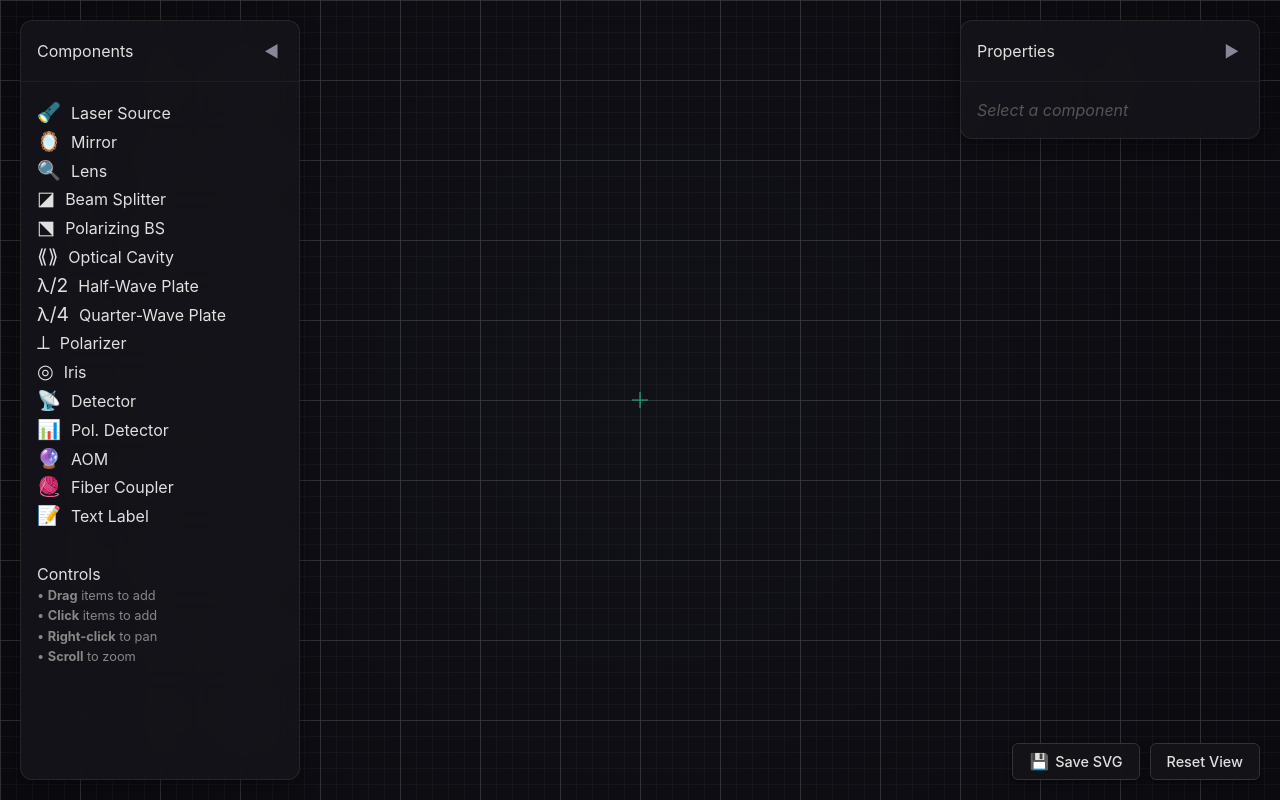
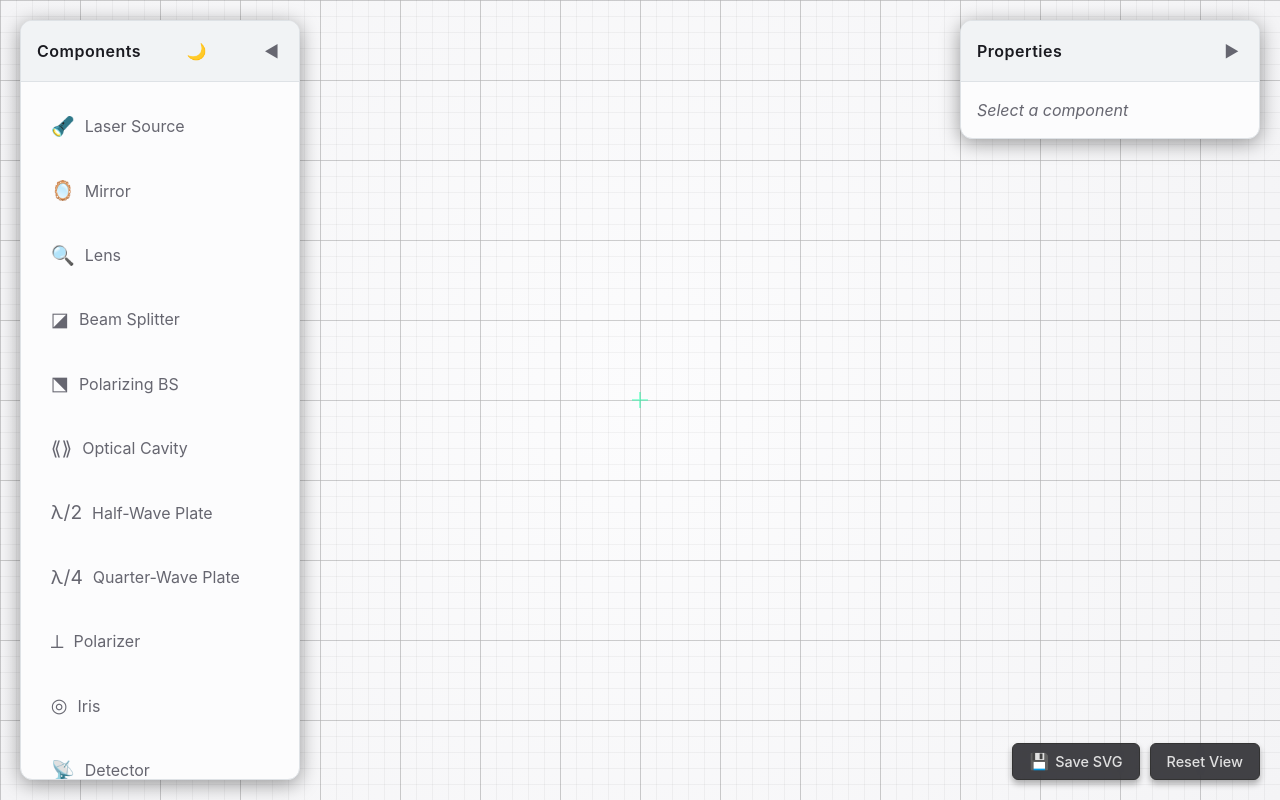
Before and after one commit to narongrit1053/Optics-table, a React (Vite) app: page / in a window 1280 px wide. Built offline with nearby package versions, Linux system fonts and the light colour scheme.

Commit message:
Add light-dark mode

```diff
--- a/src/App.css
+++ b/src/App.css
@@ -2,7 +2,7 @@
   position: relative;
   width: 100vw;
   height: 100vh;
-  background: var(--bg-dark);
+  background: var(--bg-main);
   overflow: hidden;
 }
 
@@ -16,7 +16,7 @@
 }
 
 .main-stage {
-  background: radial-gradient(circle at center, #111118 0%, #0a0a0f 100%);
+  background: radial-gradient(circle at center, var(--bg-panel) 0%, var(--bg-main) 100%);
   overflow: hidden;
 }
 
@@ -24,9 +24,9 @@
 .overlay-panel {
   position: absolute;
   z-index: 10;
-  background: rgba(20, 20, 26, 0.85);
-  backdrop-filter: blur(12px);
-  border: 1px solid rgba(255, 255, 255, 0.08);
+  background: var(--bg-panel);
+  /* backdrop-filter: blur(12px); Removed blur as it might look odd on white if not handled carefully, or keep it */
+  border: 1px solid var(--border);
 
   transition: all 0.3s cubic-bezier(0.4, 0, 0.2, 1);
   overflow: hidden;
@@ -71,7 +71,8 @@
   align-items: center;
   justify-content: space-between;
   padding: 1rem;
-  border-bottom: 1px solid rgba(255, 255, 255, 0.05);
+  border-bottom: 1px solid var(--border);
+  background-color: var(--header-bg);
   min-height: 60px;
 }
 
@@ -99,6 +100,50 @@
   flex: 1;
   overflow-y: auto;
   padding: 1rem;
+  color: var(--text-main);
+  /* Ensure default text is visible */
+}
+
+/* Explicit text visibility for labels and headers */
+.overlay-content label {
+  color: var(--text-dim);
+  font-weight: 500;
+}
+
+.overlay-content .header,
+.panel-header .header {
+  color: var(--text-main);
+  font-weight: 600;
+  letter-spacing: 0.5px;
+}
+
+/* Input placeholder visibility */
+input::placeholder {
+  color: var(--text-dim);
+  opacity: 0.5;
+}
+
+.component-item {
+  display: flex;
+  align-items: center;
+  padding: 0.8rem;
+  margin-bottom: 0.5rem;
+  border-radius: 8px;
+  cursor: grab;
+  color: var(--text-dim);
+  background: transparent;
+  transition: all 0.2s ease;
+  border: 1px solid transparent;
+}
+
+.component-item:hover {
+  background: rgba(255, 255, 255, 0.05);
+  color: var(--text-main);
+  border-color: var(--border);
+}
+
+.component-item:active {
+  cursor: grabbing;
 }
 
 .collapsed .overlay-content,
--- a/src/App.jsx
+++ b/src/App.jsx
@@ -12,6 +12,22 @@ function App() {
     present: [],
     future: []
   });
+
+  // Theme State
+  const [theme, setTheme] = useState(localStorage.getItem('theme') || 'light');
+
+  useEffect(() => {
+    if (theme === 'dark') {
+      document.body.classList.add('dark-mode');
+    } else {
+      document.body.classList.remove('dark-mode');
+    }
+    localStorage.setItem('theme', theme);
+  }, [theme]);
+
+  const toggleTheme = () => {
+    setTheme(prev => prev === 'light' ? 'dark' : 'light');
+  };
 
   const [selectedCompId, setSelectedCompId] = useState(null);
   const [clipboard, setClipboard] = useState(null);
@@ -201,6 +217,8 @@ function App() {
       {/* Overlays - On top */}
       <Sidebar
         setComponents={(fn) => setComponentsAdapter(fn, true)}
+        toggleTheme={toggleTheme}
+        theme={theme}
       />
       <PropertiesPanel
         selectedCompId={selectedCompId}
--- a/src/components/OpticalTable.jsx
+++ b/src/components/OpticalTable.jsx
@@ -206,11 +206,11 @@ const OpticalTable = ({ components, setComponents, onSelect, saveCheckpoint }) =
             >
                 <defs>
                     <pattern id="grid" width="20" height="20" patternUnits="userSpaceOnUse">
-                        <path d="M 20 0 L 0 0 0 20" fill="none" stroke="rgba(255,255,255,0.08)" strokeWidth="1" />
+                        <path d="M 20 0 L 0 0 0 20" fill="none" stroke="var(--grid-color)" strokeWidth="1" />
                     </pattern>
                     <pattern id="grid-large" width="100" height="100" patternUnits="userSpaceOnUse">
                         <rect width="100" height="100" fill="url(#grid)" />
-                        <path d="M 100 0 L 0 0 0 100" fill="none" stroke="rgba(255,255,255,0.15)" strokeWidth="2" />
+                        <path d="M 100 0 L 0 0 0 100" fill="none" stroke="var(--grid-color-large)" strokeWidth="2" />
                     </pattern>
                     {/* Laser Glow Filter - Tighter glow to prevent disappearing lines */}
                     <filter id="glow" x="-50%" y="-50%" width="200%" height="200%">
@@ -424,7 +424,7 @@ const OpticalTable = ({ components, setComponents, onSelect, saveCheckpoint }) =
                                 {/* Power Readout - conditional */}
                                 {(comp.params?.showReadout ?? true) && (
                                     <g transform={`rotate(${-comp.rotation}) translate(15, -25)`}>
-                                        <text x="0" y="0" fill="#aaa" fontSize="10" fontFamily="monospace" style={{ pointerEvents: 'none', userSelect: 'none' }}>
+                                        <text x="0" y="0" fill="var(--text-dim)" fontSize="10" fontFamily="monospace" style={{ pointerEvents: 'none', userSelect: 'none' }}>
                                             {(hits[comp.id] || 0).toFixed(2)}
                                         </text>
                                     </g>
@@ -502,7 +502,7 @@ const OpticalTable = ({ components, setComponents, onSelect, saveCheckpoint }) =
                                 <text
                                     x="0"
                                     y="0"
-                                    fill={comp.params?.textColor || '#ffffff'}
+                                    fill={comp.params?.textColor && comp.params.textColor !== '#ffffff' ? comp.params.textColor : 'var(--text-main)'}
                                     fontSize={comp.params?.fontSize || 16}
                                     textAnchor="middle"
                                     dominantBaseline="middle"
--- a/src/components/PropertiesPanel.jsx
+++ b/src/components/PropertiesPanel.jsx
@@ -44,7 +44,7 @@ const PropertiesPanel = ({ selectedCompId, components, setComponents, saveCheckp
                     </button>
                 </div>
                 <div className="overlay-content">
-                    <div style={{ color: '#555', fontStyle: 'italic' }}>Select a component</div>
+                    <div style={{ color: 'var(--text-dim)', fontStyle: 'italic' }}>Select a component</div>
                 </div>
                 {collapsed && (
                     <div className="collapsed-label" onClick={() => setCollapsed(false)} style={{ cursor: 'pointer' }}>PROPS</div>
@@ -72,7 +72,7 @@ const PropertiesPanel = ({ selectedCompId, components, setComponents, saveCheckp
                     <div style={{ display: 'flex', alignItems: 'center', justifyContent: 'space-between', background: 'rgba(255,255,255,0.05)', padding: '8px', borderRadius: '6px' }}>
                         <button
                             onClick={() => updateRotation((selectedComp.rotation - 45 + 360) % 360)}
-                            style={{ background: 'transparent', border: '1px solid #555', color: '#fff', borderRadius: '4px', width: '30px', cursor: 'pointer' }}
+                            style={{ background: 'transparent', border: '1px solid var(--border)', color: 'var(--text-main)', borderRadius: '4px', width: '30px', cursor: 'pointer' }}
                         >
                             ↺
                         </button>
@@ -84,7 +84,7 @@ const PropertiesPanel = ({ selectedCompId, components, setComponents, saveCheckp
                             style={{
                                 background: 'transparent',
                                 border: 'none',
-                                color: '#fff',
+                                color: 'var(--text-main)',
                                 width: '50px',
                                 textAlign: 'center',
                                 fontWeight: 'bold'
@@ -92,7 +92,7 @@ const PropertiesPanel = ({ selectedCompId, components, setComponents, saveCheckp
                         />
                         <button
                             onClick={() => updateRotation((selectedComp.rotation + 45) % 360)}
-                            style={{ background: 'transparent', border: '1px solid #555', color: '#fff', borderRadius: '4px', width: '30px', cursor: 'pointer' }}
+                            style={{ background: 'transparent', border: '1px solid var(--border)', color: 'var(--text-main)', borderRadius: '4px', width: '30px', cursor: 'pointer' }}
                         >
                             ↻
                         </button>
@@ -108,7 +108,7 @@ const PropertiesPanel = ({ selectedCompId, components, setComponents, saveCheckp
                             value={selectedComp.params?.label || ''}
                             onChange={(e) => updateParam('label', e.target.value)}
                             placeholder="Optional text..."
-                            style={{ width: '100%', padding: '4px', borderRadius: '4px', border: '1px solid #555', background: '#222', color: '#fff' }}
+                            style={{ width: '100%', padding: '4px', borderRadius: '4px', border: '1px solid var(--border)', background: 'var(--bg-main)', color: 'var(--text-main)' }}
                         />
 
                         <label style={{ display: 'block', fontSize: '0.9em', marginBottom: '5px', marginTop: '10px' }}>Power (Brightness)</label>
@@ -424,7 +424,7 @@ const PropertiesPanel = ({ selectedCompId, components, setComponents, saveCheckp
                             value={selectedComp.params?.content || ''}
                             onChange={(e) => updateParam('content', e.target.value)}
                             placeholder="Enter text..."
-                            style={{ width: '100%', padding: '6px', borderRadius: '4px', border: '1px solid #555', background: '#222', color: '#fff' }}
+                            style={{ width: '100%', padding: '6px', borderRadius: '4px', border: '1px solid var(--border)', background: 'var(--bg-main)', color: 'var(--text-main)' }}
                         />
 
                         <label style={{ display: 'block', fontSize: '0.9em', marginBottom: '5px', marginTop: '12px' }}>Font Size</label>
@@ -466,9 +466,9 @@ const PropertiesPanel = ({ selectedCompId, components, setComponents, saveCheckp
                             onChange={(e) => updateParam('lensShape', e.target.value)}
                             style={{
                                 width: '100%',
-                                background: '#222',
-                                color: '#fff',
-                                border: '1px solid #555',
+                                background: 'var(--bg-main)',
+                                color: 'var(--text-main)',
+                                border: '1px solid var(--border)',
                                 padding: '4px',
                                 borderRadius: '4px',
                                 marginBottom: '10px'
--- a/src/components/Sidebar.jsx
+++ b/src/components/Sidebar.jsx
@@ -19,7 +19,7 @@ const tools = [
     { id: 'text', label: 'Text Label', icon: '📝', params: { content: 'Label', fontSize: 16, textColor: '#ffffff' } }
 ];
 
-const Sidebar = ({ setComponents }) => {
+const Sidebar = ({ setComponents, toggleTheme, theme }) => {
     const [collapsed, setCollapsed] = useState(false);
 
     const addComponent = (type) => {
@@ -47,6 +47,14 @@ const Sidebar = ({ setComponents }) => {
         <div className={`overlay-panel sidebar-overlay ${collapsed ? 'collapsed' : ''}`}>
             <div className="panel-header">
                 <span className="panel-title header" style={{ margin: 0 }}>Components</span>
+                <button
+                    className="collapse-btn"
+                    onClick={toggleTheme}
+                    title={theme === 'light' ? "Switch to Dark Mode" : "Switch to Light Mode"}
+                    style={{ marginRight: '8px' }}
+                >
+                    {theme === 'light' ? '🌙' : '☀️'}
+                </button>
                 <button
                     className="collapse-btn"
                     onClick={() => setCollapsed(!collapsed)}
--- a/src/index.css
+++ b/src/index.css
@@ -1,22 +1,48 @@
 :root {
-  --bg-dark: #0a0a0f;
-  --bg-panel: #14141a;
-  --primary: #00ff9d;
-  --secondary: #00b8ff;
-  --accent: #ff0055;
-  --text-main: #e0e0e0;
-  --text-dim: #888899;
-  --border: #2a2a35;
-  --glow-primary: 0 0 10px rgba(0, 255, 157, 0.5);
-  --glow-laser: 0 0 15px rgba(255, 0, 85, 0.8);
+  /* Light Mode (Default) */
+  --bg-main: #f4f4f6;
+  /* Softer off-white */
+  --bg-panel: #fcfcfd;
+  --primary: #00bf7d;
+  /* Slightly darker green for light mode contrast */
+  --secondary: #009ecd;
+  --accent: #d9004c;
+  --text-main: #1a1a20;
+  --text-dim: #666670;
+  --border: #dee2e6;
+  --glow-primary: 0 0 10px rgba(0, 191, 125, 0.4);
+  --glow-laser: 0 0 15px rgba(217, 0, 76, 0.6);
+  --header-bg: #f1f3f5;
+  --grid-color: rgba(0, 0, 0, 0.1);
+  --grid-color-large: rgba(0, 0, 0, 0.2);
 
   font-family: 'Inter', system-ui, -apple-system, sans-serif;
   line-height: 1.5;
   font-weight: 400;
 
+  color-scheme: light;
+  color: var(--text-main);
+  background-color: var(--bg-main);
+}
+
+body.dark-mode {
+  /* Dark Mode (Original) */
+  --bg-main: #0a0a0f;
+  --bg-panel: #14141a;
+  --primary: #00ff9d;
+  --secondary: #00b8ff;
+  --accent: #ff0055;
+  --text-main: #ffffff;
+  --text-dim: #bbbbcc;
+  --border: #2a2a35;
+  --glow-primary: 0 0 10px rgba(0, 255, 157, 0.5);
+  --glow-laser: 0 0 15px rgba(255, 0, 85, 0.8);
+  --header-bg: rgba(255, 255, 255, 0.05);
+  /* kept relative to dark */
+  --grid-color: rgba(255, 255, 255, 0.08);
+  --grid-color-large: rgba(255, 255, 255, 0.15);
+
   color-scheme: dark;
-  color: var(--text-main);
-  background-color: var(--bg-dark);
 }
 
 * {
```
